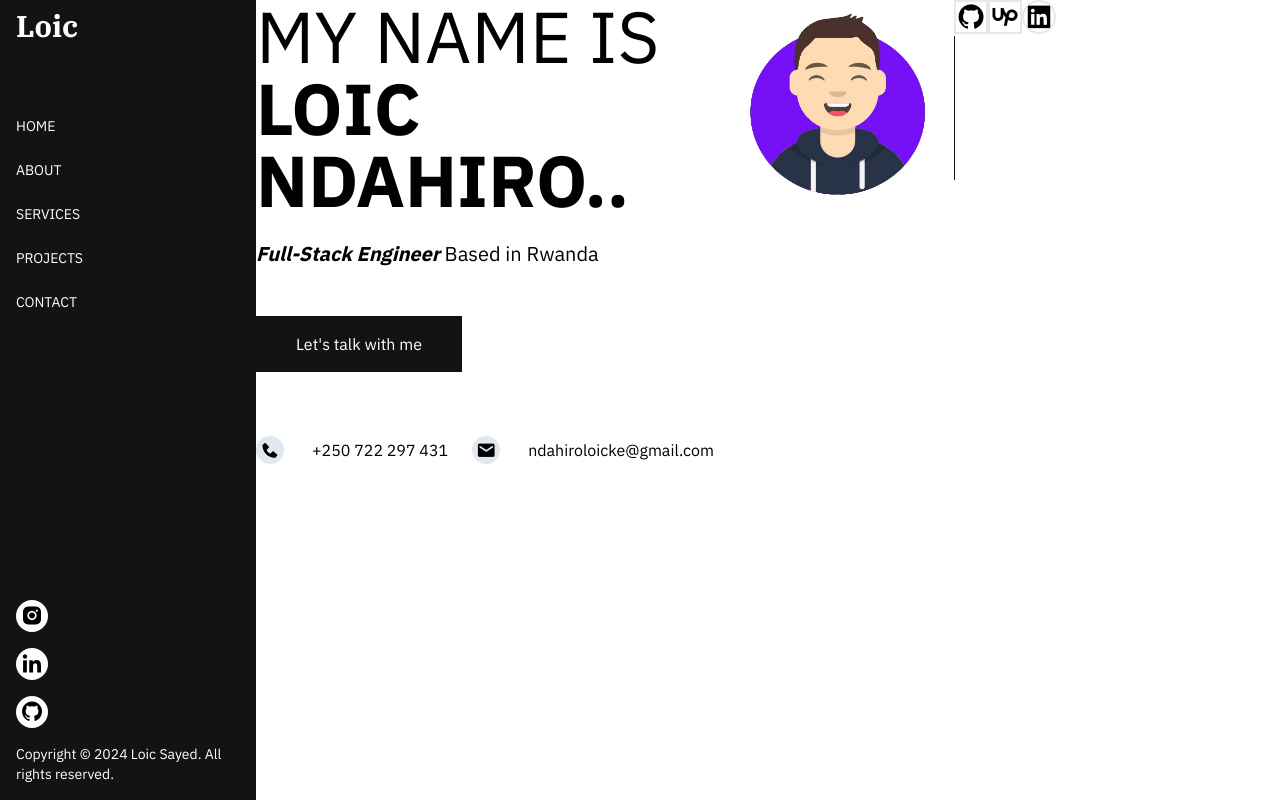
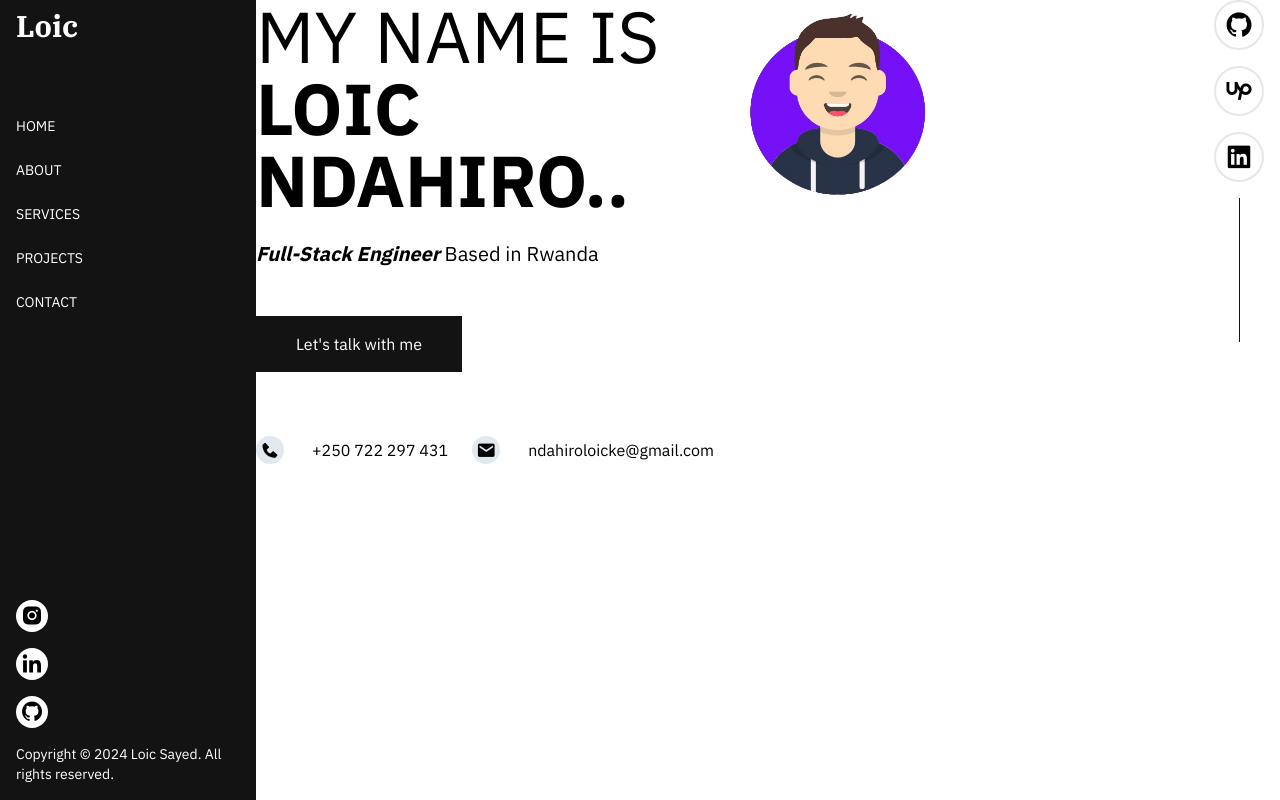
Before and after one commit to Ndahiroloicke/portfolio, a Next.js app: page / in a window 1280 px wide. Built offline with nearby package versions, Linux system fonts and the light colour scheme.

Commit message:
development

```diff
--- a/src/app/page.tsx
+++ b/src/app/page.tsx
@@ -7,9 +7,15 @@ export default function Page() {
     <head>
       <title>Home </title>
     </head>
-      <div className="flex flex-row">
+      <div className="flex flex-row justify-between pr-4">
         <Navbar/>
         <Home/>
+        <div className='flex flex-col items-center gap-4'>
+                <i className='bx bxl-github text-3xl border-2 rounded-full py-2 px-2' ></i>
+                <i className='bx bxl-upwork text-3xl border-2 rounded-full py-2 px-2'></i>
+                <i className='bx bxl-linkedin-square text-3xl border-2 rounded-full py-2 px-2' ></i>
+                <div className='bg-[#141313] w-[0.5px] h-36'></div>
+                </div>
       </div>
     </>
   );
--- a/src/components/home.tsx
+++ b/src/components/home.tsx
@@ -34,12 +34,6 @@ const Home = () => {
                         className='size-60'
                     />
                 </div>
-                <div>
-                <i className='bx bxl-github text-3xl border-2' ></i>
-                <i className='bx bxl-upwork text-3xl border-2'></i>
-                <i className='bx bxl-linkedin-square text-3xl border-2 rounded-full' ></i>
-                <div className='bg-[#141313] w-[0.5px] h-36'></div>
-                </div>
             </div>
         </div>
     );
```
